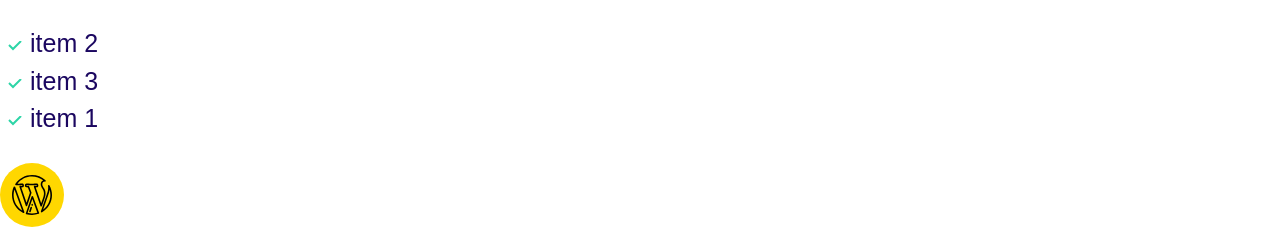
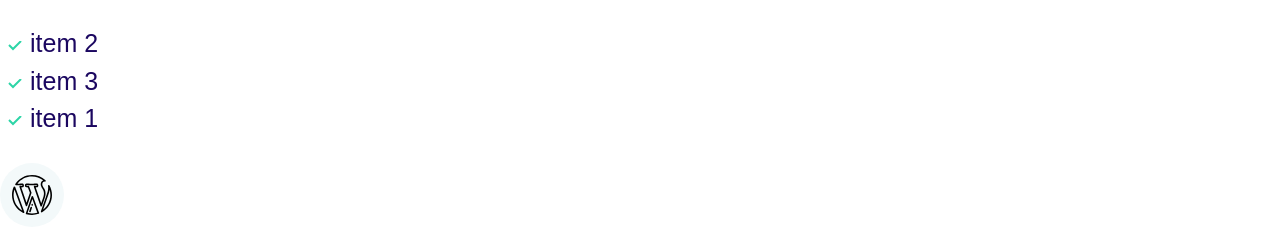
Before and after one commit to ChinepohDivine-f/my_moshified, a plain HTML site: page index.html in a window 1280 px wide. Shown: the top 244 px of the page. Drawn offline with Linux system fonts and the light colour scheme.

Commit message:
added tertiary color to root

```diff
--- a/css/styles.css
+++ b/css/styles.css
@@ -5,6 +5,7 @@
   --color-heading: #1b0760;
   --color-body: #918ca4;
   --color-white: #fff;
+  --color-tertiary: #f3f9fa;
 }
 
 /* my color palete */
@@ -185,7 +186,7 @@ a {
 }
 
 .icon-container {
-  background: gold;
+  background: var(--color-tertiary);
   border-radius: 100%;
   height: 64px;
   width: 64px;
```
